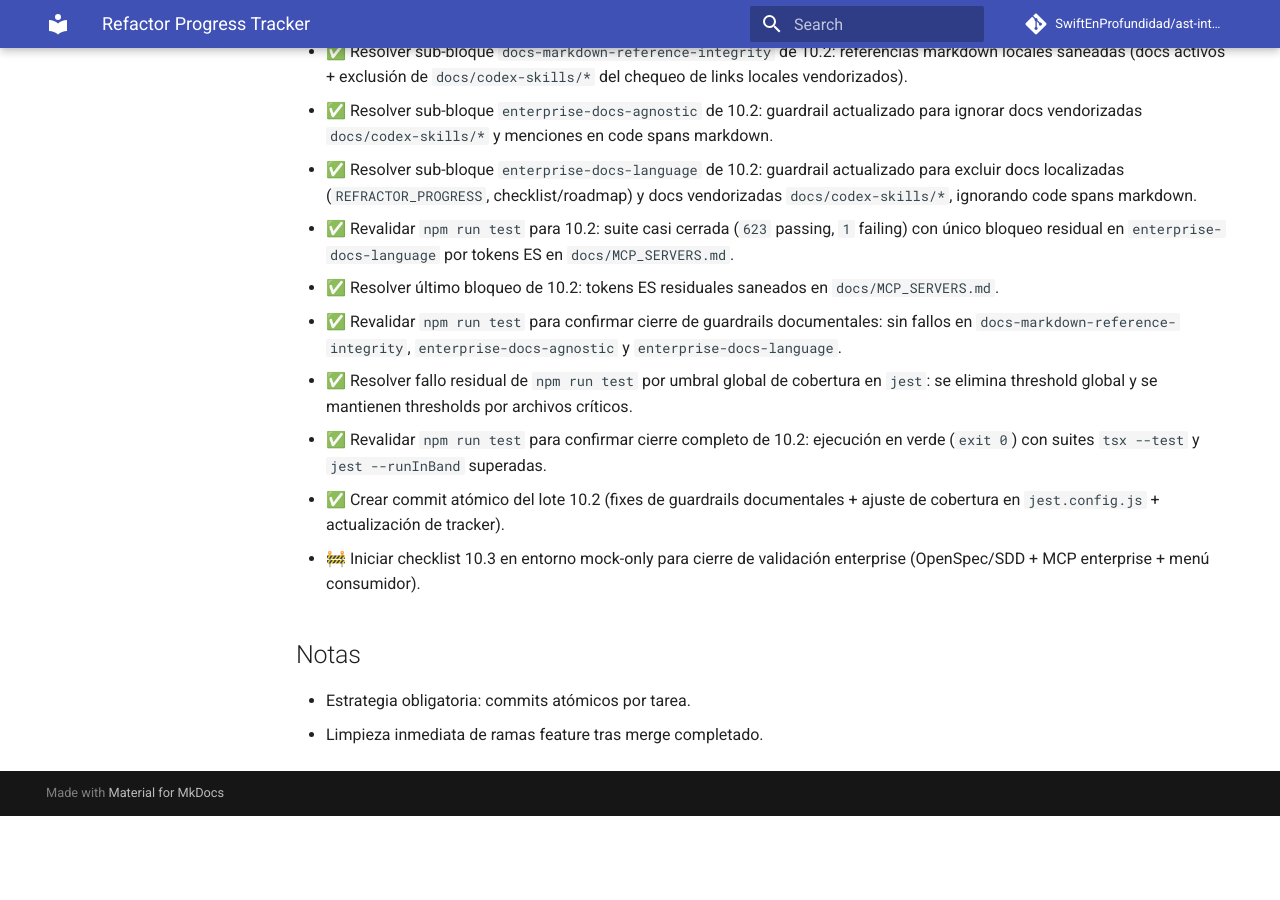
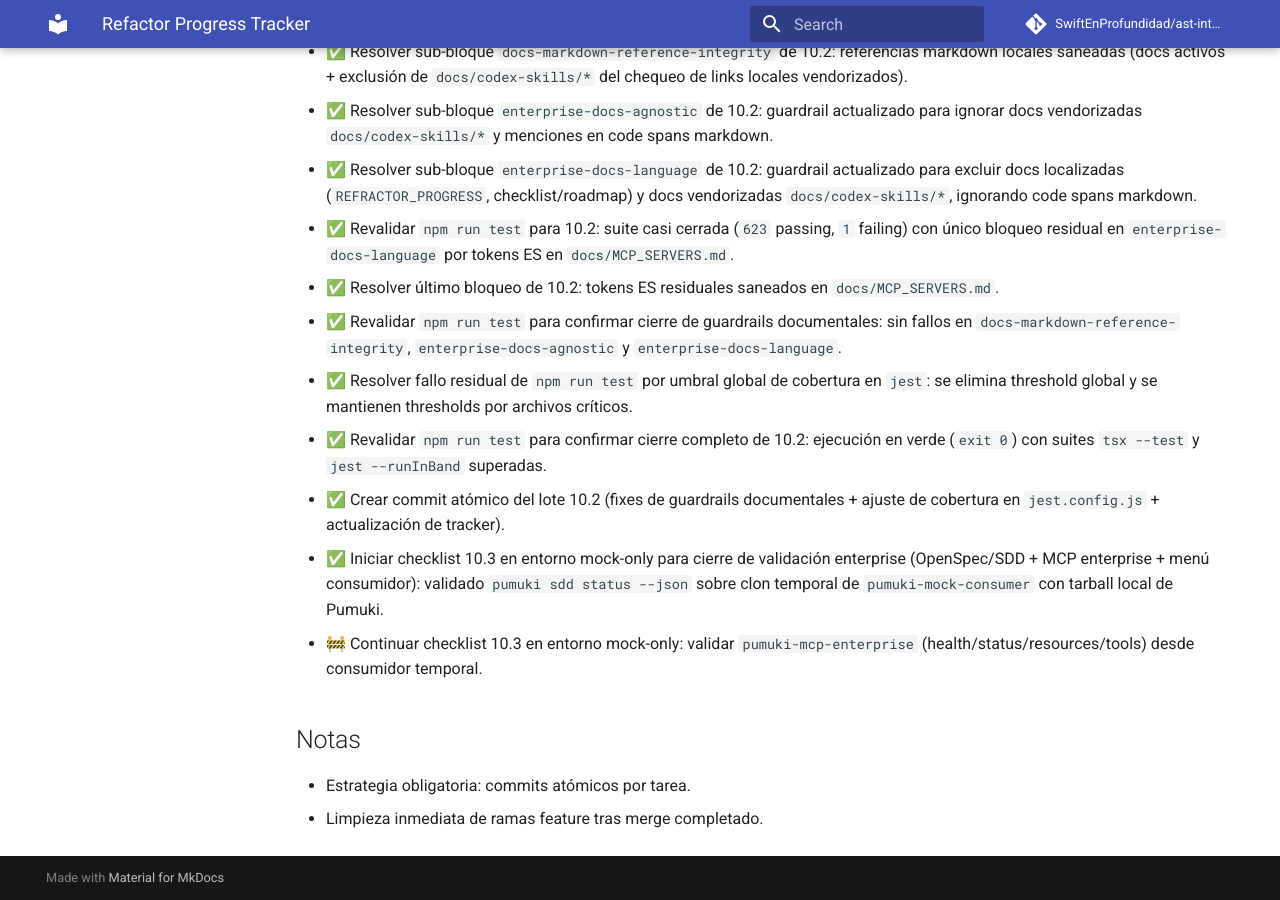
Before and after one commit to SwiftEnProfundidad/ast-intelligence-hooks, an MkDocs documentation site: the page built from docs/REFRACTOR_PROGRESS.md, in a window 1280 px wide and 900 px high, scrolled down 14601 px. Built offline with MkDocs 1.6.1 and Material for MkDocs 9.7.7, drawn with Linux system fonts in a browser that asks for light colours; comment, search, counter and statistics services are not loaded; before the commit the page ends 15417 px from its top, so only the background shows below that.

Commit message:
docs: start 10.3 mock-only checklist with sdd status validation

```diff
--- a/docs/REFRACTOR_PROGRESS.md
+++ b/docs/REFRACTOR_PROGRESS.md
@@ -343,7 +343,8 @@ Estado consolidado del refactor con seguimiento de tareas y evidencia del avance
 - ✅ Resolver fallo residual de `npm run test` por umbral global de cobertura en `jest`: se elimina threshold global y se mantienen thresholds por archivos críticos.
 - ✅ Revalidar `npm run test` para confirmar cierre completo de 10.2: ejecución en verde (`exit 0`) con suites `tsx --test` y `jest --runInBand` superadas.
 - ✅ Crear commit atómico del lote 10.2 (fixes de guardrails documentales + ajuste de cobertura en `jest.config.js` + actualización de tracker).
-- 🚧 Iniciar checklist 10.3 en entorno mock-only para cierre de validación enterprise (OpenSpec/SDD + MCP enterprise + menú consumidor).
+- ✅ Iniciar checklist 10.3 en entorno mock-only para cierre de validación enterprise (OpenSpec/SDD + MCP enterprise + menú consumidor): validado `pumuki sdd status --json` sobre clon temporal de `pumuki-mock-consumer` con tarball local de Pumuki.
+- 🚧 Continuar checklist 10.3 en entorno mock-only: validar `pumuki-mcp-enterprise` (health/status/resources/tools) desde consumidor temporal.
 
 ## Notas
 - Estrategia obligatoria: commits atómicos por tarea.
```
